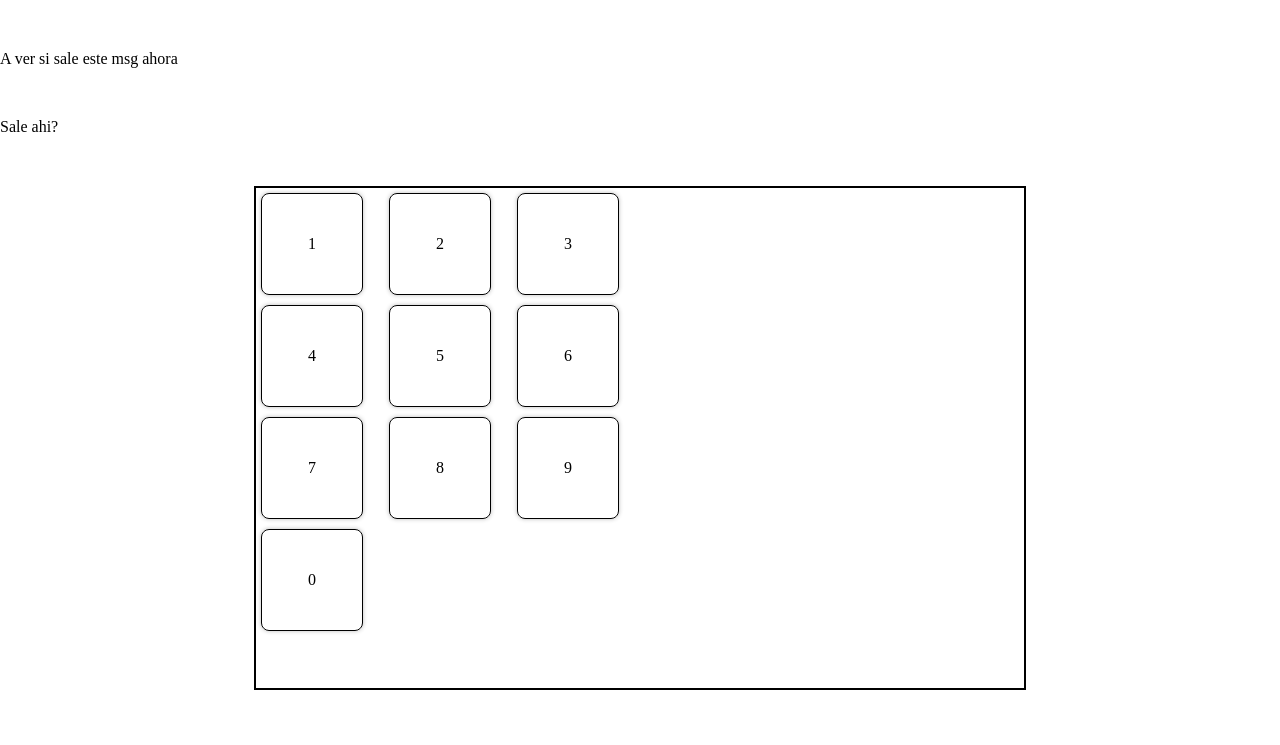
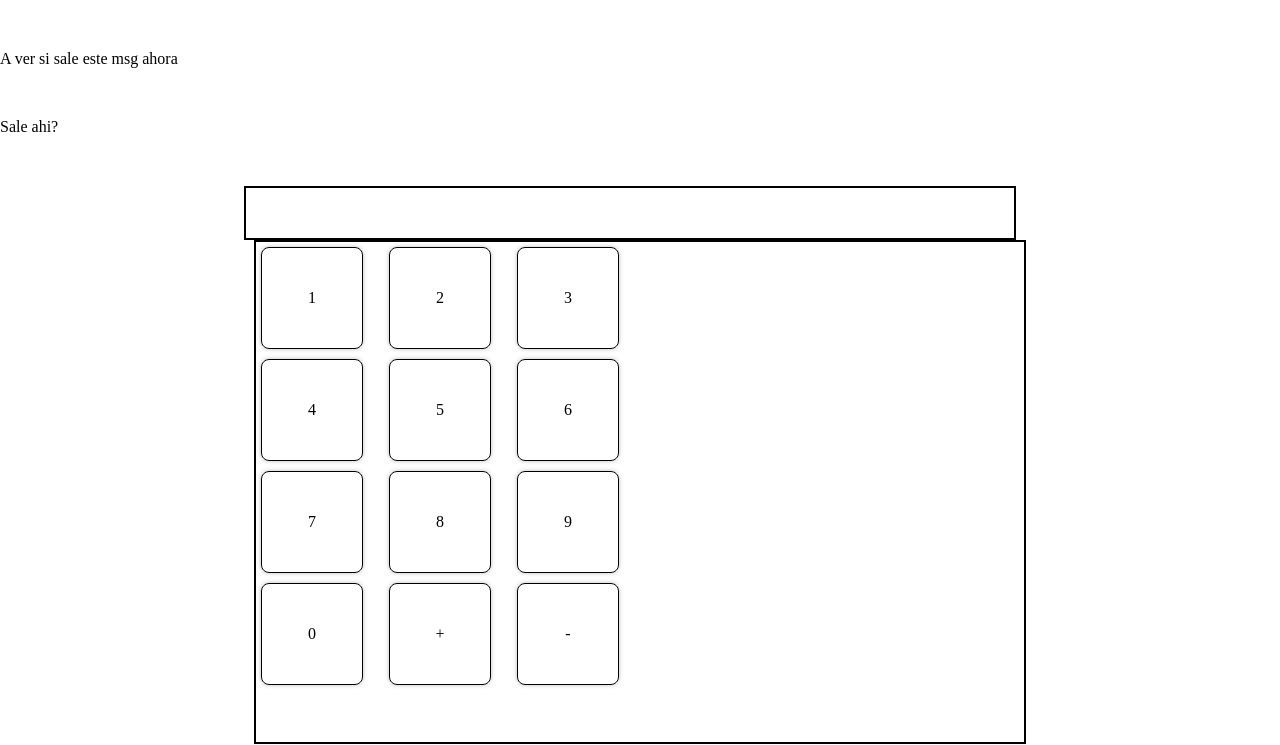
Before and after one commit to SliferTSD/Per-, a plain HTML site: page Proyecto Calculadora/index.html in a window 1280 px wide. Shown: the part 55-800 px from the top of the page. Drawn offline with Linux system fonts and the light colour scheme.

Commit message:
Le añadí un campo de texto al index, para que acepte input de numeros

```diff
--- a/Proyecto Calculadora/assets/css/style.css
+++ b/Proyecto Calculadora/assets/css/style.css
@@ -7,7 +7,16 @@ p {
     padding-bottom: 50px;
 }
 
+#numberfield {
+    border: 2px solid black;
+    width: 60vw;
+    height: 50px;
+    margin-left: 30.5vh;
+    align-self: center;
+    align-items: center;
+    font-size: 20px;
 
+}
 
 .contenedor_calculadora {
     border: 2px solid black;
--- a/Proyecto Calculadora/index.html
+++ b/Proyecto Calculadora/index.html
@@ -11,6 +11,9 @@
         <p>Vamo' mi loco, con todo con este proyecto!</p>
         <p>A ver si sale este msg ahora</p>
         <p>Sale ahi?</p>
+        <div class="numberfield">
+            <input type="number" id="numberfield">
+        </div>
         <div class="contenedor_calculadora">
             <div class="digitos">
                 <div id="btn" value="1">1</div>
@@ -23,9 +26,11 @@
                 <div id="btn" value="8">8</div>
                 <div id="btn" value="9">9</div>
                 <div id="btn" value="0">0</div>
+                <div id="btn">+</div>
+                <div id="btn">-</div>
             </div>
         </div>
         <script src="index.js"></script> <!-- El enlace al script va al final, para que
-        los elementos de la página se carguen antes que el JS y asi funcione-->
+        los elementos de la página se carguen antes que el JS y asi funcione el script con sus funciones-->
     </body>
 </html>
```
